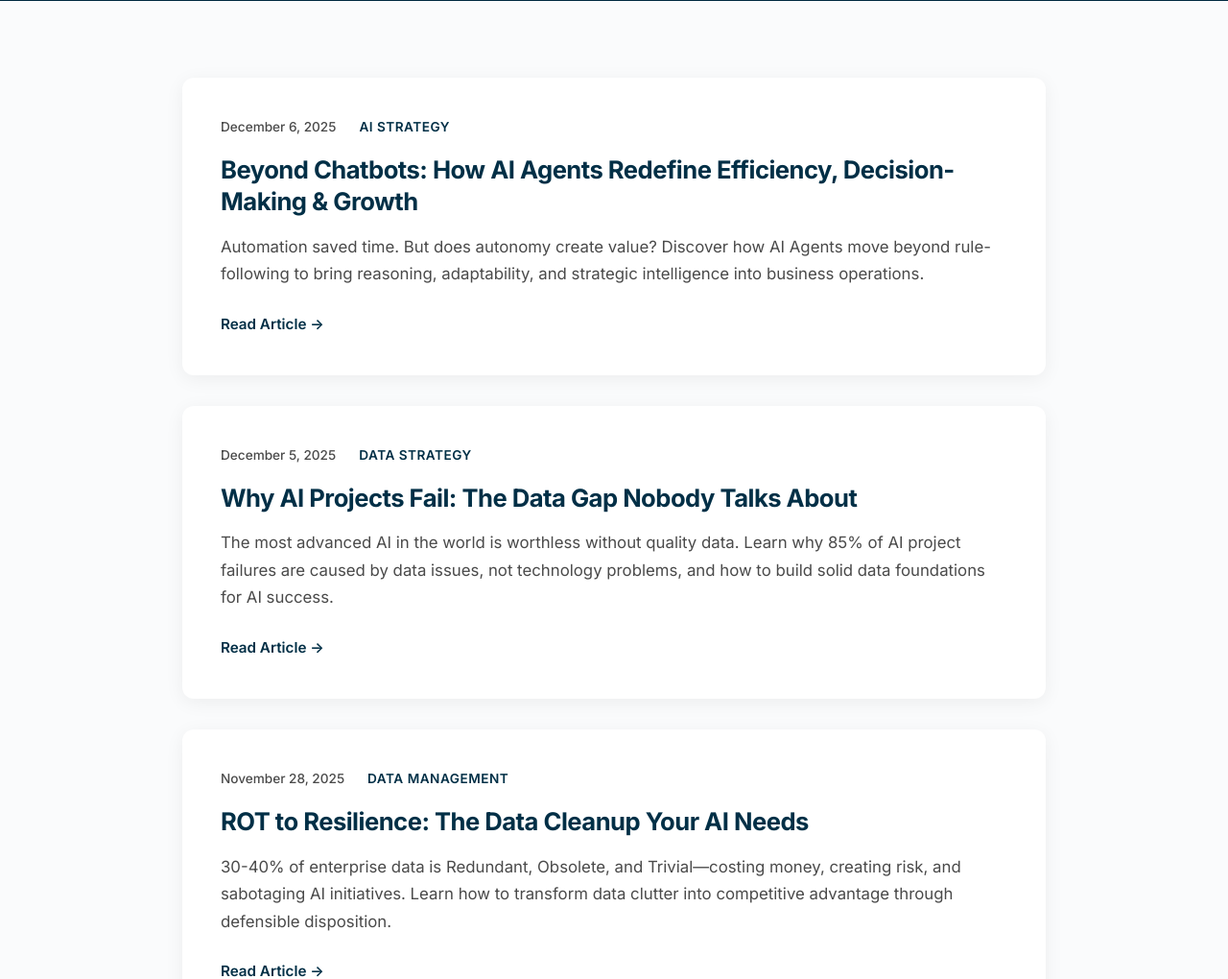
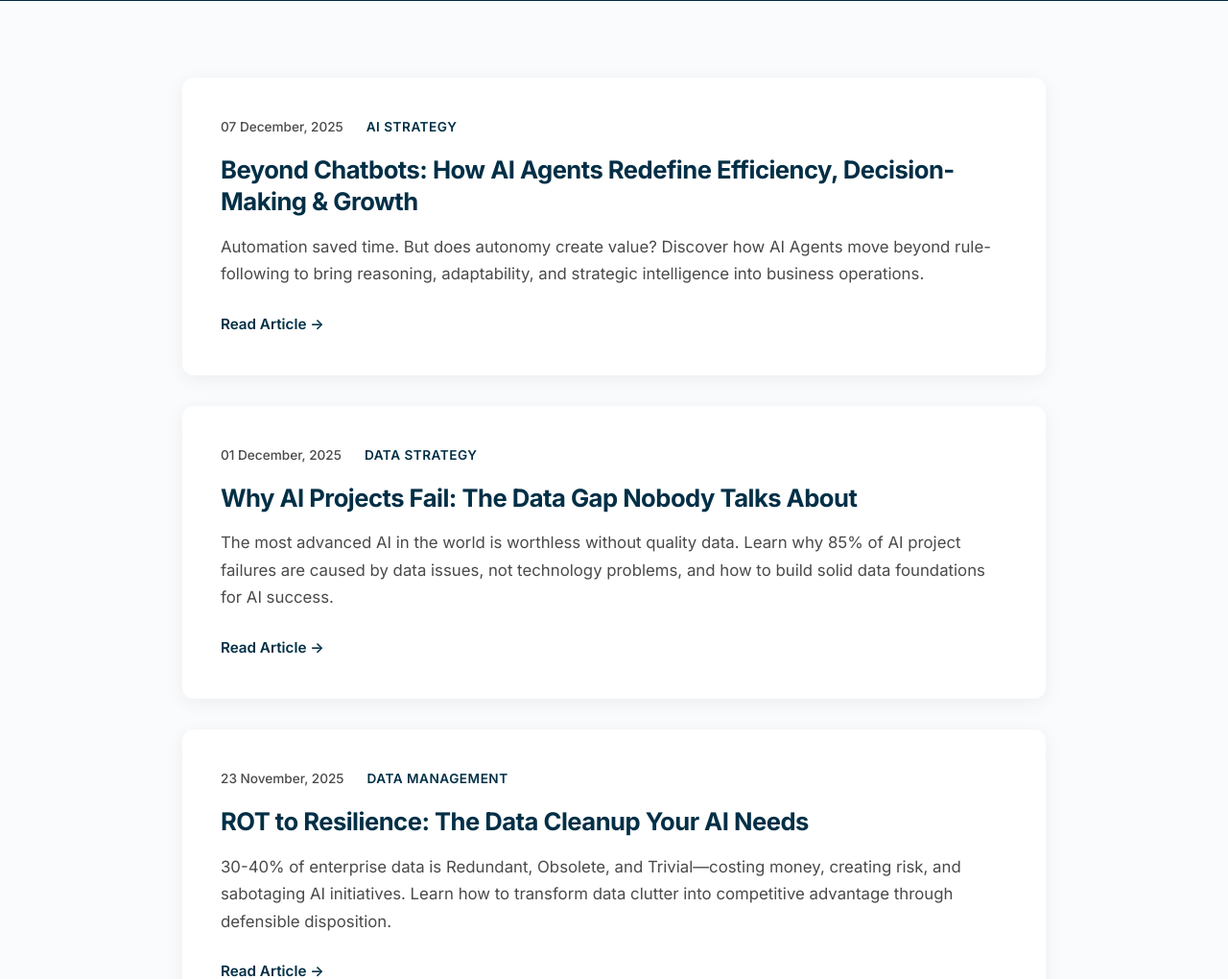
Before and after one commit to SelinaFischer/integroai, a plain HTML site: page blog.html in a window 1280 px wide. Shown: the part 300-1320 px from the top of the page at 96% size. Drawn offline with Linux system fonts and the light colour scheme.

Commit message:
Update blog dates to a more readable format

```diff
--- a/blog.html
+++ b/blog.html
@@ -86,7 +86,7 @@
         <div class="blog-container">
             <article class="blog-card">
                 <div class="blog-meta">
-                    <span class="blog-date">December 6, 2025</span>
+                    <span class="blog-date"> 07 December, 2025</span>
                     <span class="blog-category">AI Strategy</span>
                 </div>
                 <h2><a href="blog/beyond-chatbots-ai-agents.html">Beyond Chatbots: How AI Agents Redefine Efficiency, Decision-Making & Growth</a></h2>
@@ -95,7 +95,7 @@
             </article>
             <article class="blog-card">
                 <div class="blog-meta">
-                    <span class="blog-date">December 5, 2025</span>
+                    <span class="blog-date"> 01 December, 2025</span>
                     <span class="blog-category">Data Strategy</span>
                 </div>
                 <h2><a href="blog/why-ai-fails-the-data-gap.html">Why AI Projects Fail: The Data Gap Nobody Talks About</a></h2>
@@ -104,7 +104,7 @@
             </article>
             <article class="blog-card">
                 <div class="blog-meta">
-                    <span class="blog-date">November 28, 2025</span>
+                    <span class="blog-date"> 23 November, 2025</span>
                     <span class="blog-category">Data Management</span>
                 </div>
                 <h2><a href="blog/rot-to-resilience-data-cleanup.html">ROT to Resilience: The Data Cleanup Your AI Needs</a></h2>
```
